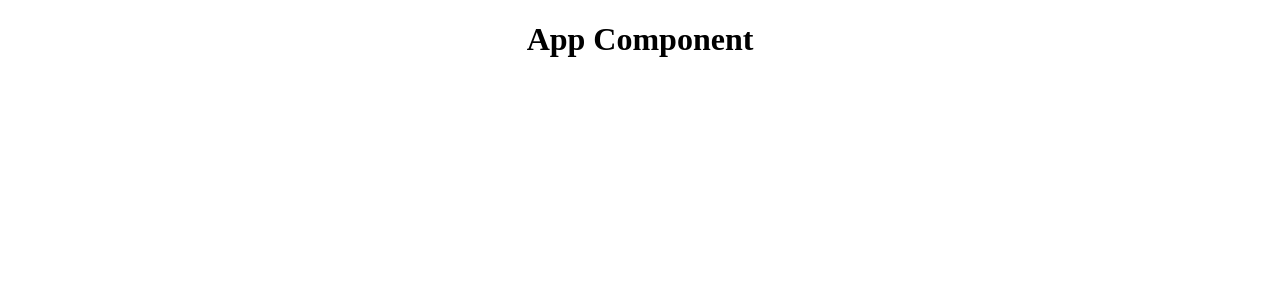
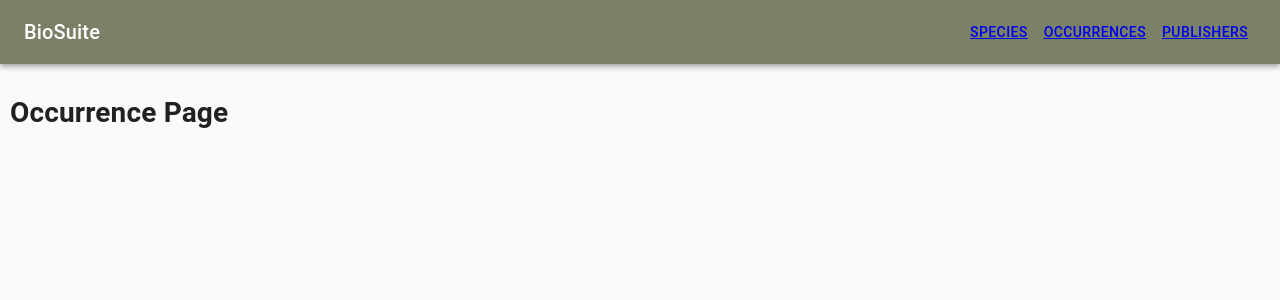
Before and after one commit to austin-rey/react-biosuite, a React (Create React App) app: page /occurrence/1 in a window 1280 px wide. Shown: the top 300 px of the page. Built offline with nearby package versions, Linux system fonts and the light colour scheme.

Commit message:
Itegrated react router, setup inital pages and site navigation

```diff
--- a/src/App.js
+++ b/src/App.js
@@ -1,10 +1,75 @@
 import './App.css';
 
+import { BrowserRouter as Router, Route } from 'react-router-dom'
+
+import { Container,CssBaseline,createMuiTheme,ThemeProvider } from '@material-ui/core'
+import { makeStyles } from '@material-ui/core/styles'
+
+import Navigation from './components/Navigation'
+
+import Landing from './pages/Landing'
+import Search from './pages/Search'
+import Occurrence from './pages/Occurrence'
+import Publisher from './pages/Publisher'
+import Species from './pages/Species'
+
+const theme = createMuiTheme({
+  palette: {
+    primary: {
+      main: "#7B8167"
+    },
+    secondary: {
+      main: "#ffa500"
+    }
+  }
+});
+
+const useStyles = makeStyles({
+  root: {},
+  container: {
+    padding: '10px',
+    height: '100%',
+    display: 'flex',
+    flexDirection: 'column',
+  },
+});
+
 function App() {
+  const classes = useStyles();
+
   return (
-    <div className="App">
-      <h1>App Component</h1>
-    </div>
+    <ThemeProvider theme={theme}>
+      <div className={classes.root}>
+        <CssBaseline />
+        <Navigation />
+        <Container maxWidth="lg" className={classes.container}>
+          <Router>
+            <Route exact path='/'>
+              <Landing/>
+            </Route>
+            <Route exact path='/search/species/'>
+              <Search type="species"/>
+            </Route>
+            <Route exact path='/search/occurrence/'>
+              <Search type="occurrence"/>
+            </Route>
+            <Route exact path='/search/publisher/'>
+              <Search type="publisher"/>
+            </Route>
+
+            <Route exact path='/species/:id'>
+              <Species/>
+            </Route>
+            <Route exact path='/occurrence/:id'>
+              <Occurrence/>
+            </Route>
+            <Route exact path='/publisher/:id'>
+              <Publisher/>
+            </Route>
+          </Router>
+        </Container>
+      </div>
+    </ThemeProvider>
   );
 }
 
--- /dev/null
+++ b/src/components/Navigation.js
@@ -0,0 +1,45 @@
+import {makeStyles} from '@material-ui/core/styles';
+
+import { AppBar,Toolbar,Button,Typography,IconButton } from '@material-ui/core';
+
+import {BrowserRouter as Router,Link} from "react-router-dom";
+
+const useStyles = makeStyles((theme) => ({
+    root: {
+        flexGrow: 1,
+      },
+      menuButton: {
+        marginRight: theme.spacing(2),
+      },
+      title: {
+        flexGrow: 1,
+      },
+      navLink: {}
+}));
+
+const Navigation = () => {
+    const classes = useStyles();
+
+    return (
+        <div className={classes.root}>
+            <Router>
+                <AppBar position="static">
+                    <Toolbar>
+                        {/* <IconButton edge="start" className={classes.menuButton} color="inherit" aria-label="menu">
+                        <span>o</span>
+                        </IconButton> */}
+                        <Typography variant="h6" className={classes.title}>
+                        BioSuite
+                        </Typography>
+                        <Button color="inherit"><Link className={classes.navLink} to="/search/species/1">Species</Link></Button>
+                        <Button color="inherit"><Link className={classes.navLink} to="/search/occurrence/1">Occurrences</Link></Button>
+                        <Button color="inherit"><Link className={classes.navLink} to="/search/publisher/1">Publishers</Link></Button>
+                    </Toolbar>
+                </AppBar>
+            </Router>
+
+      </div>
+    )
+}
+
+export default Navigation;
--- /dev/null
+++ b/src/pages/Landing.js
@@ -0,0 +1,16 @@
+import React from 'react'
+import PropTypes from 'prop-types'
+
+const Landing = props => {
+    return (
+        <div>
+            <h1>Landing Page</h1>
+        </div>
+    )
+}
+
+Landing.propTypes = {
+
+}
+
+export default Landing
--- /dev/null
+++ b/src/pages/Occurrence.js
@@ -0,0 +1,16 @@
+import React from 'react'
+import PropTypes from 'prop-types'
+
+const Occurrence = props => {
+    return (
+        <div>
+            <h1>Occurrence Page</h1>
+        </div>
+    )
+}
+
+Occurrence.propTypes = {
+
+}
+
+export default Occurrence
--- /dev/null
+++ b/src/pages/Publisher.js
@@ -0,0 +1,16 @@
+import React from 'react'
+import PropTypes from 'prop-types'
+
+const Publisher = props => {
+    return (
+        <div>
+            <h1>Publisher Page</h1>
+        </div>
+    )
+}
+
+Publisher.propTypes = {
+
+}
+
+export default Publisher
--- /dev/null
+++ b/src/pages/Search.js
@@ -0,0 +1,16 @@
+import React from 'react'
+import PropTypes from 'prop-types'
+
+const Search = ({type}) => {
+    return (
+        <div>
+            <h1>Search Page</h1>
+        </div>
+    )
+}
+
+Search.propTypes = {
+    type: PropTypes.string
+}
+
+export default Search
--- /dev/null
+++ b/src/pages/Species.js
@@ -0,0 +1,16 @@
+import React from 'react'
+import PropTypes from 'prop-types'
+
+const Species = props => {
+    return (
+        <div>
+            <h1>Species Page</h1>
+        </div>
+    )
+}
+
+Species.propTypes = {
+
+}
+
+export default Species
```
Also changed, not shown: 1 other file (tests, documents, lock files or other folders).
